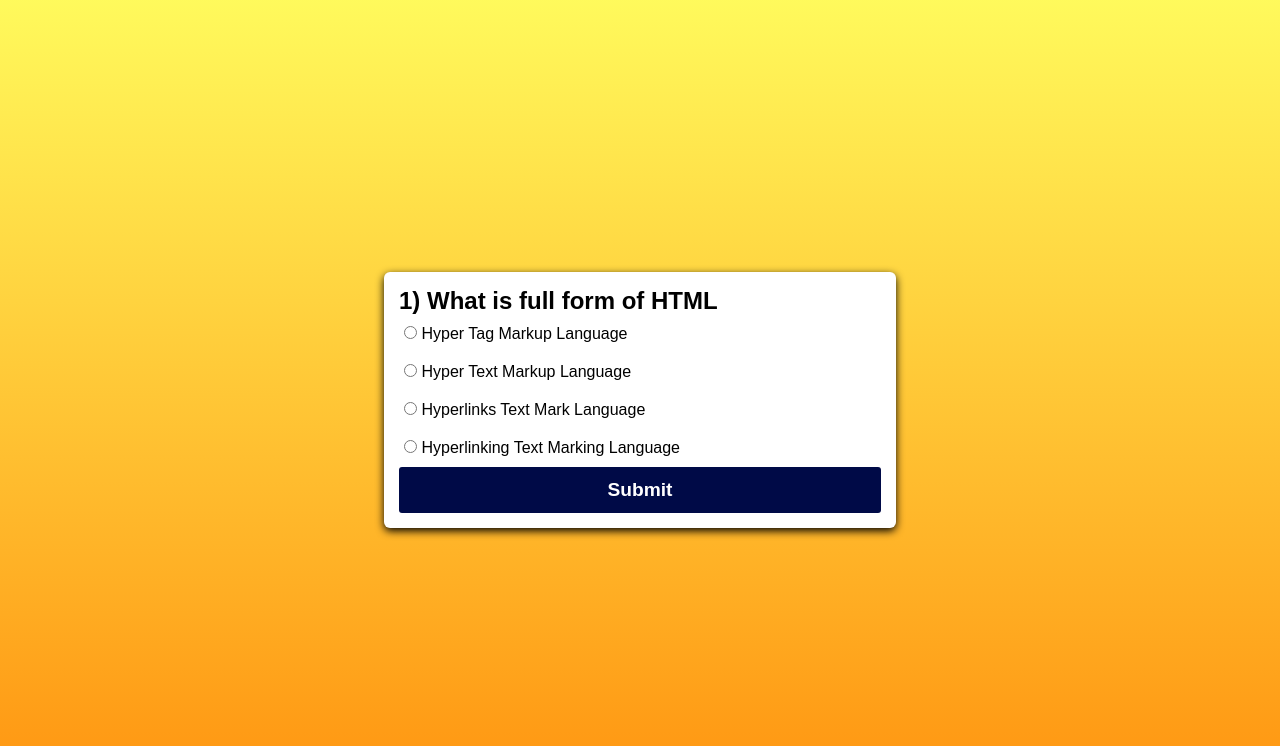
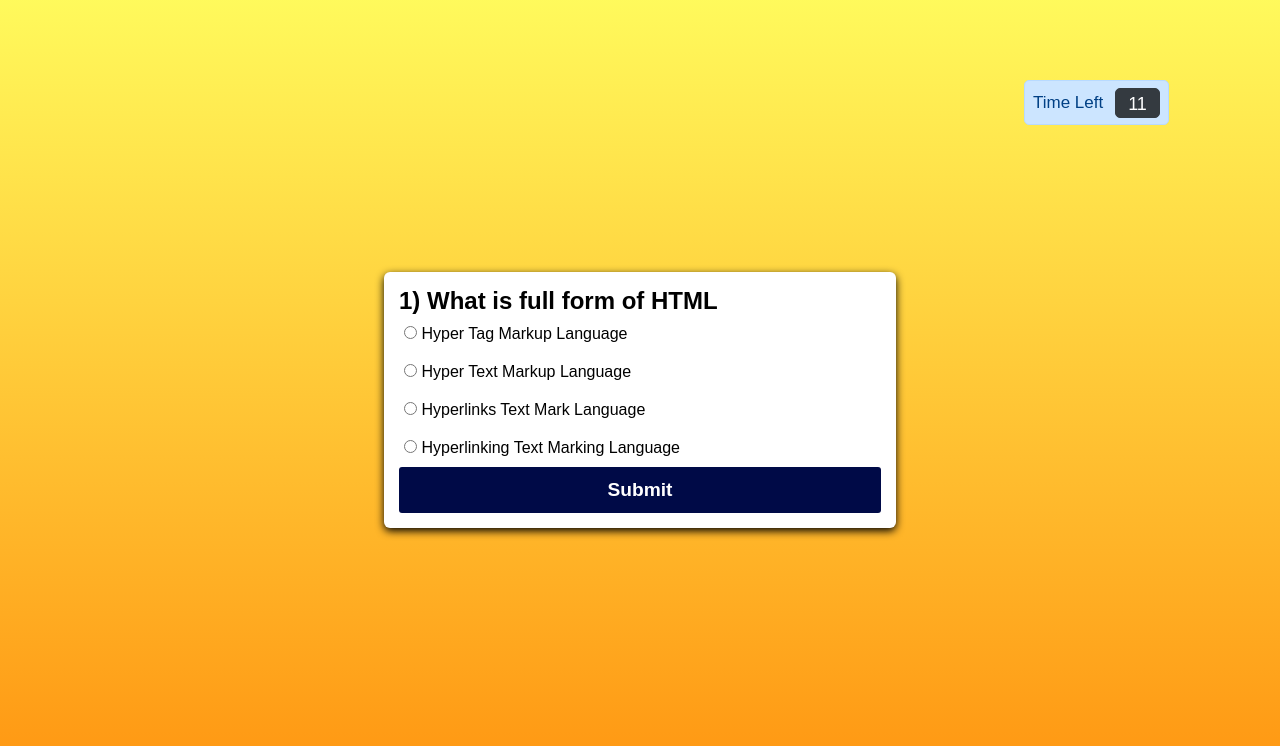
Before and after one commit to AnupK1234/Minor-Projects, a plain HTML site: page Quiz App/index.html in a window 1280 px wide. Drawn offline with Linux system fonts and the light colour scheme.

Commit message:
New Feature

```diff
--- a/Quiz App/index.html
+++ b/Quiz App/index.html
@@ -9,6 +9,11 @@
 </head>
 <body>
     <div class="main">
+        <div class="timer">
+            <div class="time_left_txt">Time Left</div>
+            <div class="timer_sec">15</div>
+        </div>
+
         <div id="box">
             <h2 id="queBox">1) This is a dummy Quesiton</h2>
 
--- a/Quiz App/script.js
+++ b/Quiz App/script.js
@@ -49,8 +49,15 @@ let total = questions.length;
 let right = 0;
 let wrong = 0;
 
+const timeText = document.querySelector(".timer .time_left_txt");
+const timeCount = document.querySelector(".timer .timer_sec");
+
+
 let data;
 const loadQuestion = () => {
+    timeCount.textContent = 15;
+    timeText.textContent = "Time Left";
+    startTimer(15);
     if(index == total)
     {
         return endQuiz();
@@ -144,3 +151,20 @@ const endQuiz = () => {
 
 // main call
 loadQuestion();
+
+
+function startTimer(time){
+    counter = setInterval(timer, 1000);
+    function timer(){
+        timeCount.textContent = time; //changing the value of timeCount with time value
+        time--; //decrement the time value
+        if(time < 9){ //if timer is less than 9
+            let addZero = timeCount.textContent;
+            timeCount.textContent = "0" + addZero; //add a 0 before time value
+        }
+        if(time < 0){ //if timer is less than 0
+            clearInterval(counter); //clear counter
+            timeText.textContent = "Time Off"; //change the time text to time off
+        }
+    }
+}
--- a/Quiz App/styles.css
+++ b/Quiz App/styles.css
@@ -78,3 +78,41 @@ body {
     text-align: center;
     line-height: 35px;
 }
+
+
+
+.timer{
+    color: #004085;
+    background: #cce5ff;
+    border: 1px solid #b8daff;
+    height: 45px;
+    padding: 0 8px;
+    border-radius: 5px;
+    display: flex;
+    align-items: center;
+    justify-content: space-between;
+    width: 145px;
+    position:absolute;
+    left: 80%;
+    top: 10%;
+}
+
+.timer .time_left_txt{
+    font-weight: 400;
+    font-size: 17px;
+    user-select: none;
+}
+
+.timer .timer_sec{
+    font-size: 18px;
+    font-weight: 500;
+    height: 30px;
+    width: 45px;
+    color: #fff;
+    border-radius: 5px;
+    line-height: 30px;
+    text-align: center;
+    background: #343a40;
+    border: 1px solid #343a40;
+    user-select: none;
+}
```
